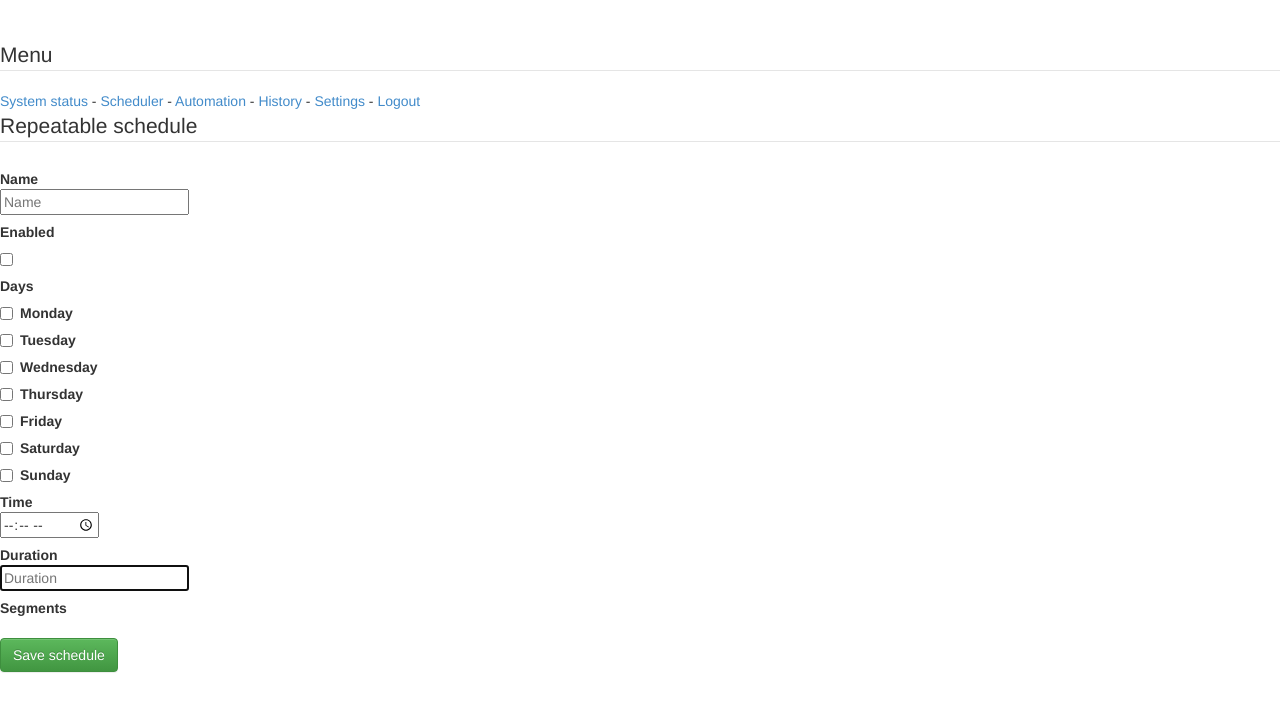
After one commit to wpatrik14/IrrigationApp, a Django app: template templates/IrrigationApp/pages/repeatableSchedule.html in a window 1280 px wide. The commit adds this page. Shown: the top 712 px of the page. Run offline with Django 3.2, Linux system fonts and the light colour scheme; the template is opened without the code that fills it, so the values that code supplies are empty; some libraries are stand-ins or nearby versions.

Commit message:
RepeatableSchedule

```diff
--- a/IrrigationApp/urls.py
+++ b/IrrigationApp/urls.py
@@ -20,6 +20,8 @@ urlpatterns = patterns('',
 
     url(r'showSimpleSchedule[/]?$', views.showSimpleSchedule, name='showSimpleSchedule'),
     url(r'doSimpleSchedule[/]?$', views.doSimpleSchedule, name='doSimpleSchedule'),
+    url(r'showRepeatableSchedule[/]?$', views.showRepeatableSchedule, name='showRepeatableSchedule'),
+    url(r'doRepeatableSchedule[/]?$', views.doRepeatableSchedule, name='doRepeatableSchedule'),
 
     url(r'.*', views.showLogin, name='showLogin'),
 
--- a/templates/IrrigationApp/pages/addNewSegment.html
+++ b/templates/IrrigationApp/pages/addNewSegment.html
@@ -46,7 +46,6 @@
 				  <div class="controls">
 				    <select id="type" name="type" class="input-xlarge">
 				      <option>Manual</option>
-				      <option>Scheduled</option>
 				      <option>Automatic</option>
 				    </select>
 				  </div>
--- /dev/null
+++ b/templates/IrrigationApp/pages/repeatableSchedule.html
@@ -0,0 +1,115 @@
+{% include "IrrigationApp/pages/frame/htmlHeader.html" %}
+
+
+
+		<form class="form-horizontal" action="{% url 'doRepeatableSchedule'%}" method="post">
+		{% csrf_token %}
+		<fieldset>
+
+		<!-- Form Name -->
+		<legend>Repeatable schedule</legend>
+
+		<!-- Text input-->
+		<div class="control-group">
+		  <label class="control-label" for="name">Name</label>
+		  <div class="controls">
+		    <input id="name" name="name" type="text" placeholder="Name" class="input-medium" required="">
+
+		  </div>
+		</div>
+
+		<!-- Multiple Checkboxes -->
+				<div class="control-group">
+				  <label class="control-label" for="enabled_checkbox">Enabled</label>
+				  <div class="controls">
+				    <label class="checkbox" for="enabled_checkbox">
+				      <input type="checkbox" name="enabled_checkbox" id="enabled_checkbox" value="enabled">
+				    </label>
+				  </div>
+				</div>
+
+		<!-- Multiple Checkboxes -->
+				<div class="control-group">
+				  <label class="control-label" for="segments">Days</label>
+				  <div class="controls">
+				    <label class="checkbox" for="monday">
+				      <input type="checkbox" name="monday" id="monday" value="monday">
+				      Monday
+				    </label>
+				    <label class="checkbox" for="tuesday">
+				      <input type="checkbox" name="tuesday" id="tuesday" value="tuesday">
+				      Tuesday
+				    </label>
+				    <label class="checkbox" for="wednesday">
+				      <input type="checkbox" name="wednesday" id="wednesday" value="wednesday">
+				      Wednesday
+				    </label>
+				    <label class="checkbox" for="thursday">
+				      <input type="checkbox" name="thursday" id="thursday" value="thursday">
+				      Thursday
+				    </label>
+				    <label class="checkbox" for="friday">
+				      <input type="checkbox" name="friday" id="friday" value="friday">
+				      Friday
+				    </label>
+				    <label class="checkbox" for="saturday">
+				      <input type="checkbox" name="saturday" id="saturday" value="saturday">
+				      Saturday
+				    </label>
+				    <label class="checkbox" for="sunday">
+				      <input type="checkbox" name="sunday" id="sunday" value="sunday">
+				      Sunday
+				    </label>
+
+				  </div>
+				</div>
+
+				<!-- Time -->
+				<div class="control-group">
+				  <label class="control-label" for="time">Time</label>
+				  <div class="controls">
+				    <input type="time" name="time" id="time">
+				  </div>
+				</div>
+
+				<!-- Text input-->
+				<div class="control-group">
+				  <label class="control-label" for="duration">Duration</label>
+				  <div class="controls">
+				    <input id="duration" name="duration" type="text" placeholder="Duration" class="input-large" required autofocus>
+
+				  </div>
+				</div>
+
+				<!-- Multiple Checkboxes -->
+				<div class="control-group">
+				  <label class="control-label" for="segments">Segments</label>
+				  <div class="controls">
+				    {% for segment in segments %}
+
+				    <label class="checkbox" for="{{ segment.id }}">
+				      <input type="checkbox" name="{{ segment.id }}" id="{{ segment.id }}" value="{{ segment.id }}">
+				      {{ segment.name }}
+				    </label>
+
+				    {% endfor %}
+				  </div>
+				</div>
+
+				<!-- Button -->
+				<div class="control-group">
+				  <label class="control-label" for="submit"></label>
+				  <div class="controls">
+				    <button id="submit" name="submit" class="btn btn-success">Save schedule</button>
+				  </div>
+				</div>
+
+				</fieldset>
+				</form>
+
+
+
+
+
+	</body>
+</html>
```
Also changed, not shown: IrrigationApp/views.py (+35 -2 lines), templates/IrrigationApp/pages/systemStatus.html (+29 -0 lines).
